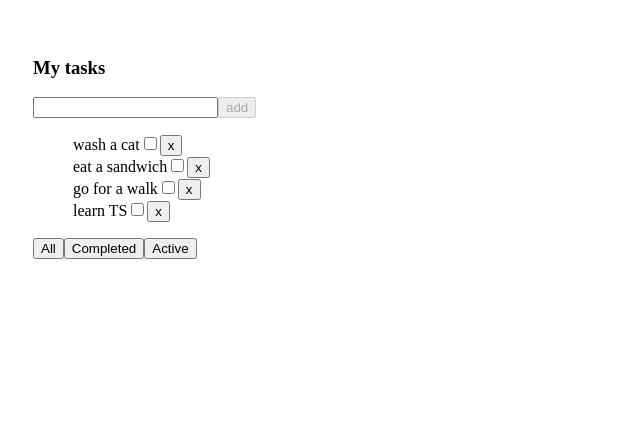
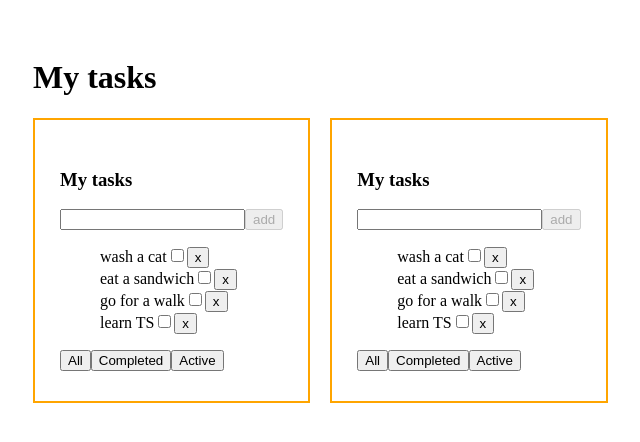
Before and after one commit to vladislavaSim/trill-clone, a React (Create React App) app: page / in a window 1280 px wide. Shown: the top 442 px of the page, without its empty margins (5-645 px from the left). Built offline with nearby package versions, Linux system fonts and the light colour scheme.

Commit message:
small ui update

```diff
--- a/src/App.tsx
+++ b/src/App.tsx
@@ -49,6 +49,15 @@ function App() {
   }
   return (
     <div className="App">
+      <h1>My tasks</h1>
+      <div className='main-container'>
+        <TodoList
+          title={'My tasks'}
+          tasks={tasksToShow}
+          deleteTask={deleteTask}
+          changeIsDone={changeIsDone}
+          setFilterType={filterTasks}
+          addTask={addTask}/>
           <TodoList
           title={'My tasks'}
           tasks={tasksToShow}
@@ -57,6 +66,7 @@ function App() {
           setFilterType={filterTasks}
           addTask={addTask}/>
       </div>
+    </div>
   );
 }
 
--- a/src/components/TodoList.tsx
+++ b/src/components/TodoList.tsx
@@ -32,7 +32,7 @@ export default function TodoList(props: PropsType) {
 
 
   return (
-    <>
+    <div className='todo-container'>
         <h3>{props.title}</h3>
         <div>
             <input type="text" onChange={(e) => setNewTaskName(e.target.value)} value={newTaskName}/>
@@ -44,7 +44,7 @@ export default function TodoList(props: PropsType) {
         </div>
         <div>
             <ul>
-                {tasks.map((task, key) => {
+                {tasks.length ? tasks.map((task, key) => {
                     return <li key={key}>
                         <span>{task.name}</span>
                         <input type="checkbox"
@@ -52,7 +52,9 @@ export default function TodoList(props: PropsType) {
                             onChange={() => props.changeIsDone(task.id)}/>
                         <button onClick={() => props.deleteTask(task.id)}>x</button>
                     </li>
-                })}
+                })
+                : <h5>no tasks</h5>
+            }
             </ul>
             <div>
                 <button onClick={() => props.setFilterType('all')}>All</button>
@@ -60,6 +62,6 @@ export default function TodoList(props: PropsType) {
                 <button onClick={() => props.setFilterType('active')}>Active</button>
             </div>
         </div>
-    </>
+    </div>
   )
 }
--- a/src/index.css
+++ b/src/index.css
@@ -9,3 +9,13 @@
 ul {
   list-style: none;
 }
+.main-container {
+  display: flex;
+}
+.todo-container {
+    border: 2px solid orange;
+    width: fit-content;
+    padding: 30px 25px;
+    margin-right: 20px;
+    height: fit-content;
+}
```
Lines whose indentation alone changed are shown as unchanged.
